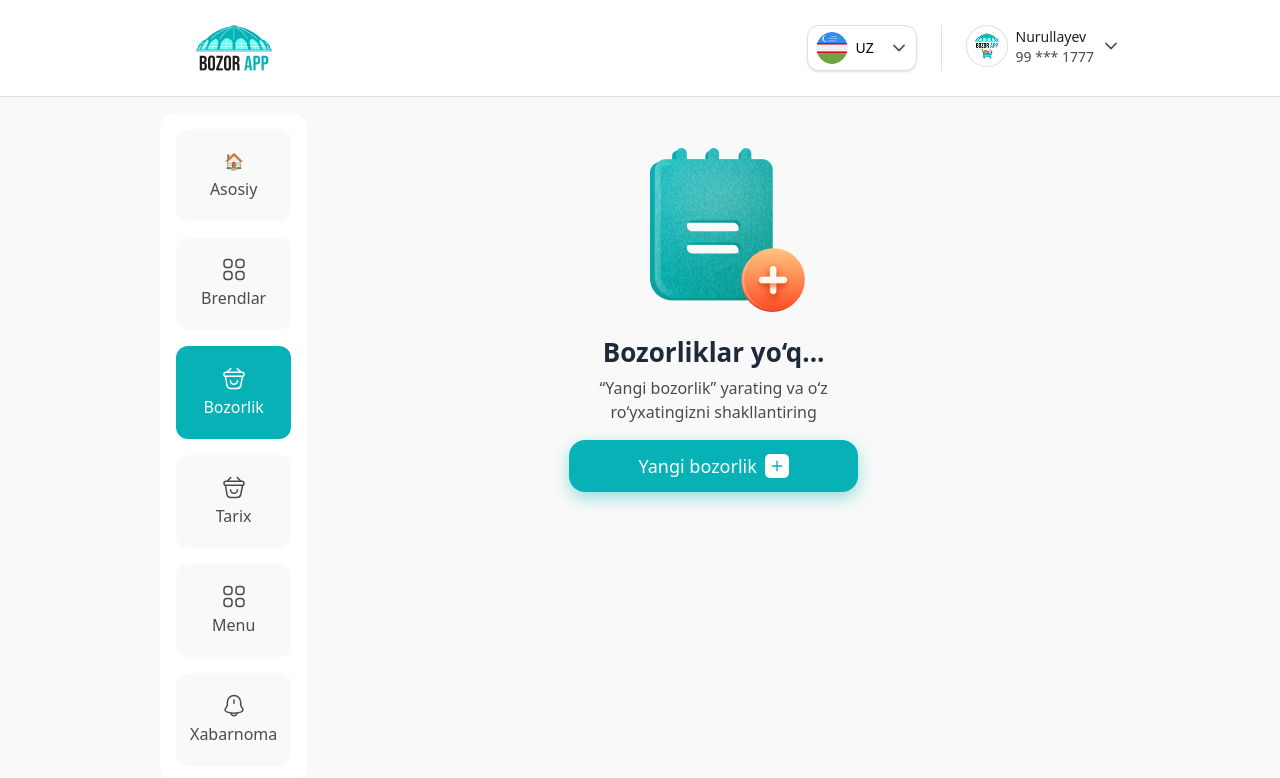
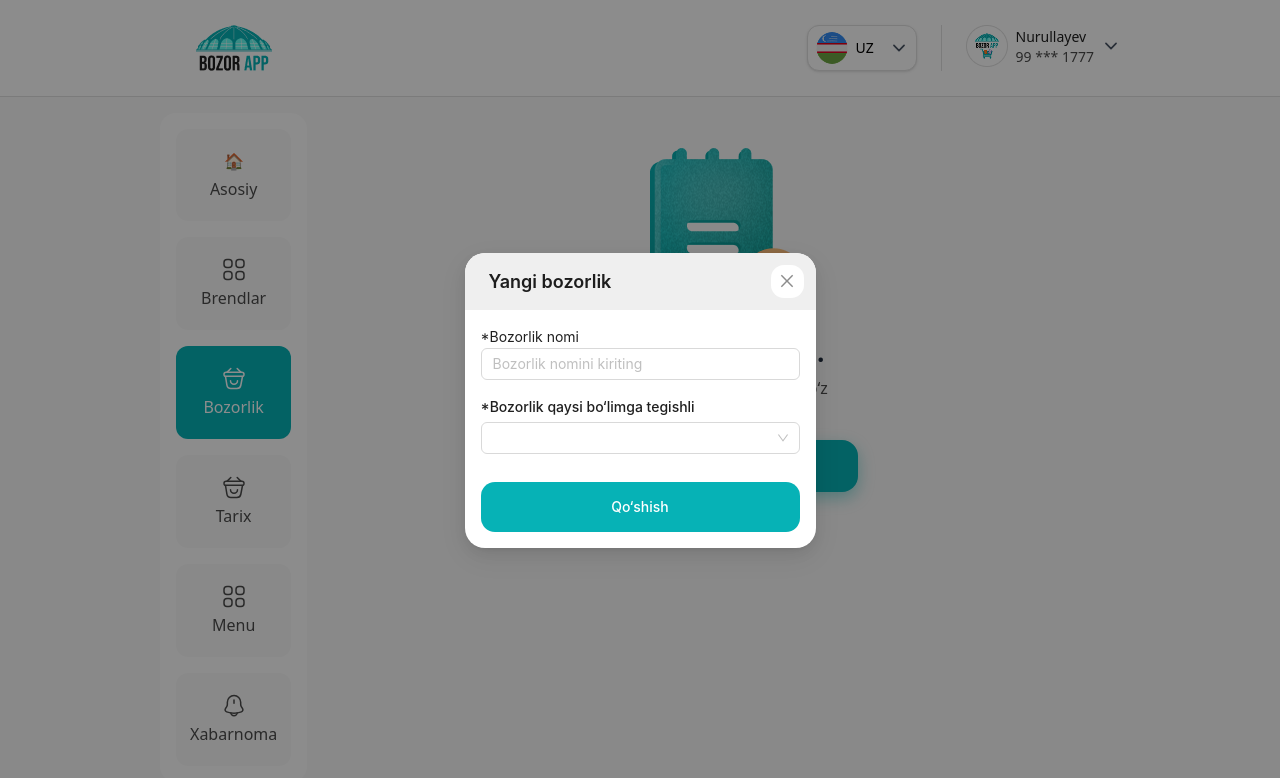
Before and after one commit to 932525862/BozozrApp, a React (Vite) app: page /markets in a window 1280 px wide. Both pictures are taken after a click on the button "Yangi bozorlik". Shown: the top 778 px of the page. Built offline with nearby package versions, Linux system fonts and the light colour scheme.

Commit message:
fix: modal

```diff
--- a/src/App.css
+++ b/src/App.css
@@ -2,3 +2,36 @@
     max-width: 960px;
     margin: 0 auto;
 }
+
+
+.ant-modal .ant-modal-content{
+    border-radius: 20px;
+    padding: 0;
+}
+
+.ant-modal .ant-modal-content .ant-modal-footer{
+    margin: 0;
+
+}
+.ant-modal .ant-modal-content .ant-modal-body{
+    padding: 16px;
+}
+
+.ant-modal .ant-modal-content .ant-modal-header{
+    background-color: #EFEFEF;
+    margin: 0;
+    border-radius: 20px 20px 0 0;
+    padding: 15px 24px;
+    font-size: 30px;
+}
+
+.ant-modal .ant-modal-content .ant-modal-header .ant-modal-title{
+    font-size: 18px;
+}
+
+.ant-modal .ant-modal-content .ant-modal-close{
+    background-color: white;
+    width: 33px;
+    height: 33px;
+    border-radius: 13px;
+}
--- a/src/components/CustomModal.jsx
+++ b/src/components/CustomModal.jsx
@@ -5,7 +5,8 @@ const CustomModal = ({
   open,
   title = 'Modal Title',
   children,
-  onCancel
+  onCancel,
+  width = 520,
 }) => {
   return (
     <Modal
@@ -14,6 +15,7 @@ const CustomModal = ({
       onCancel={onCancel}
       footer={false}
       centered={true}
+      width={width}
     >
       {children}
     </Modal>
--- /dev/null
+++ b/src/components/PrimaryButton.jsx
@@ -0,0 +1,21 @@
+import React from "react";
+
+const PrimaryButton = ({ children, onClick, className = "", disabled = false, type="button" }) => {
+  return (
+    <button
+    onClick={!disabled ? onClick : undefined}
+    disabled={disabled}
+    type={type}
+      className={`
+        bg-[#06B2B6] text-white
+        transition-transform duration-200 cursor-pointer
+        ${disabled ? "opacity-60 cursor-not-allowed" : " hover:bg-[#06A0A3]"}
+        ${className}
+      `}
+    >
+      {children}
+    </button>
+  );
+};
+
+export default PrimaryButton;
--- /dev/null
+++ b/src/pages/markets/components/AddMarketForm.jsx
@@ -0,0 +1,86 @@
+import React from "react";
+import { Input, Select } from "antd";
+import { useForm, Controller } from "react-hook-form";
+import PrimaryButton from "../../../components/PrimaryButton";
+
+const { Option } = Select;
+
+const AddMarketForm = ({ onSubmit }) => {
+  const {
+    handleSubmit,
+    control,
+    formState: { errors },
+  } = useForm({
+    defaultValues: {
+      name: "",
+      category: "",
+    },
+  });
+
+  return (
+    <form onSubmit={handleSubmit(onSubmit)} className="flex flex-col gap-4">
+      {/* Bozorlik nomi */}
+      <div>
+        <label className="mb-1">
+          *Bozorlik nomi
+        </label>
+        <Controller
+          name="name"
+          control={control}
+          rules={{ required: "Bozorlik nomi kiritilishi kerak" }}
+          render={({ field }) => (
+            <Input
+              {...field}
+              placeholder="Bozorlik nomini kiriting"
+              status={errors.bazaarName ? "error" : ""}
+            />
+          )}
+        />
+        {errors.bazaarName && (
+          <p className="text-red-500 text-sm mt-1">
+            {errors.bazaarName.message}
+          </p>
+        )}
+      </div>
+
+      {/* Bo‘lim */}
+      <div>
+        <label className="font-medium block mb-1">
+          *Bozorlik qaysi bo‘limga tegishli
+        </label>
+        <Controller
+          name="category"
+          control={control}
+          rules={{ required: "Bo‘lim tanlanishi kerak" }}
+          render={({ field }) => (
+            <Select
+              {...field}
+              placeholder="Bo‘limni tanlang"
+              status={errors.category ? "error" : ""}
+              className="w-full"
+            >
+              <Option value="Oila">Oila</Option>
+              <Option value="Ish">Ish</Option>
+              <Option value="Shaxsiy">Shaxsiy</Option>
+            </Select>
+          )}
+        />
+        {errors.category && (
+          <p className="text-red-500 text-sm mt-1">
+            {errors.category.message}
+          </p>
+        )}
+      </div>
+
+      {/* Qo‘shish tugmasi */}
+      <PrimaryButton
+        type="submit"
+        className="mt-3 rounded-[14px] py-[14px] font-[500]"
+      >
+        Qo‘shish
+      </PrimaryButton>
+    </form>
+  );
+};
+
+export default AddMarketForm;
--- a/src/pages/markets/components/EmptyShoppingList.jsx
+++ b/src/pages/markets/components/EmptyShoppingList.jsx
@@ -1,8 +1,15 @@
 import { LuPlus } from "react-icons/lu";
 import emptyMarket from "../../../assets/emptymarket.png";
 import CustomButton from "../../../components/CustomButton";
+import { useState } from "react";
+import CustomModal from "../../../components/CustomModal";
+import AddMarketForm from "./AddMarketForm";
 
 export default function EmptyShoppingList() {
+    const [open, setOpen] = useState(false);
+
+  const handleOpen = () => setOpen(true);
+  const handleClose = () => setOpen(false);
   return (
     <div className="w-full h-full flex justify-center items-center">
       <div className="flex flex-col items-center justify-center text-center space-y-4 max-w-[289px]">
@@ -22,11 +29,20 @@ export default function EmptyShoppingList() {
         </div>
 
         {/* Button */}
-        <CustomButton className="w-full">
+        <CustomButton onClick={handleOpen} className="w-full">
           <span>Yangi bozorlik</span>
           <span className="bg-white w-[24px] h-[24px] flex justify-center items-center rounded-[5px] text-[#06B2B6]"><LuPlus className="text-[16px]" /></span>
         </CustomButton>
+
       </div>
+      <CustomModal
+        open={open}
+        title="Yangi bozorlik"
+        onCancel={handleClose}
+        width={351}
+      >
+        <AddMarketForm/>
+      </CustomModal>
     </div>
   );
 }
```
